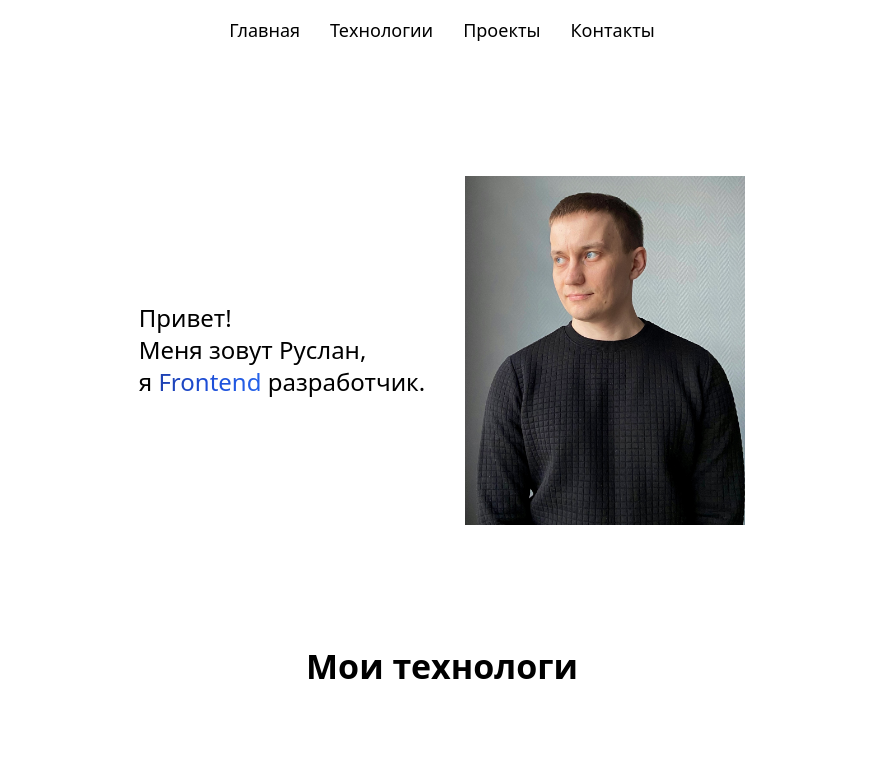
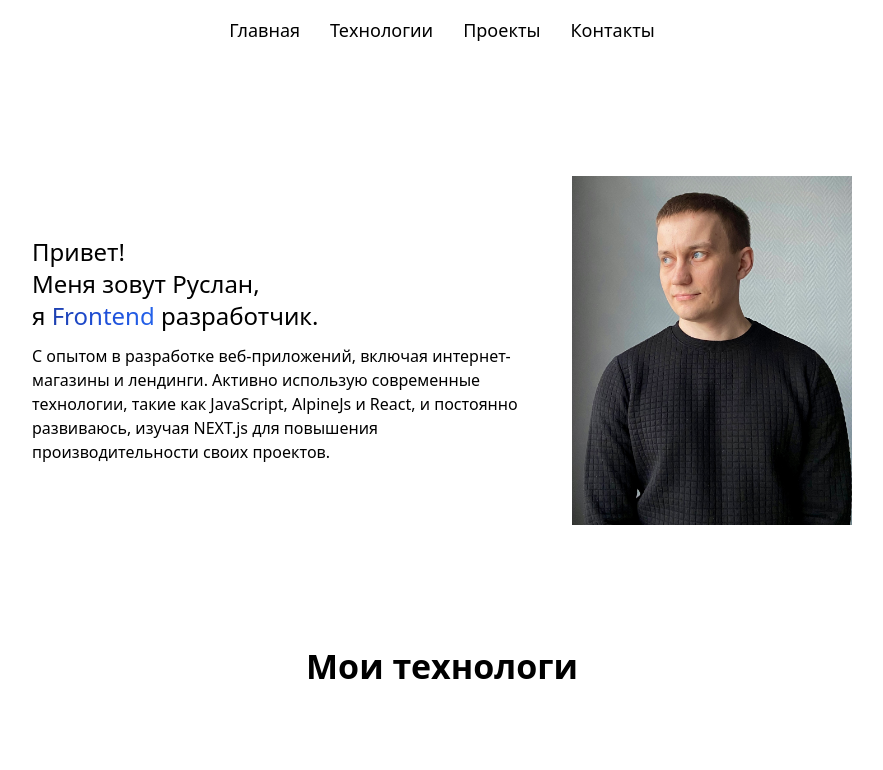
Before and after one commit to shketik-r/portfolio, a Next.js app: page / in a window 1280 px wide. Shown: the top 770 px of the page, without its empty margins (198-1081 px from the left). Built offline with nearby package versions, Linux system fonts and the light colour scheme; no server answers; the database is empty.

Commit message:
текст

```diff
--- a/app/page.tsx
+++ b/app/page.tsx
@@ -13,10 +13,16 @@ export default async function Home() {
 
 
       <section className="flex py-4 items-center justify-center max-lg:flex-col gap-10 mb-[100px] container ">
-        <h1 className="text-2xl font-medium">
-          Привет! <br />
-          Меня зовут Руслан, <br /> я <span className="grad">Frontend</span> разработчик.
-        </h1>
+        <div>
+          <h1 className="text-2xl font-medium mb-3">
+            Привет! <br />
+            Меня зовут Руслан, <br /> я <span className="grad">Frontend</span> разработчик.
+          </h1>
+          <p className="max-w-[500px] font-medium">
+            C опытом в разработке веб-приложений, включая интернет-магазины и лендинги. Активно использую современные технологии, такие как JavaScript, AlpineJs и React, и постоянно развиваюсь, изучая NEXT.js для повышения производительности своих проектов.
+          </p>
+        </div>
+
         <img src="/avatar.jpg" alt="avatar" width={280} height={380} />
       </section>
 
```
